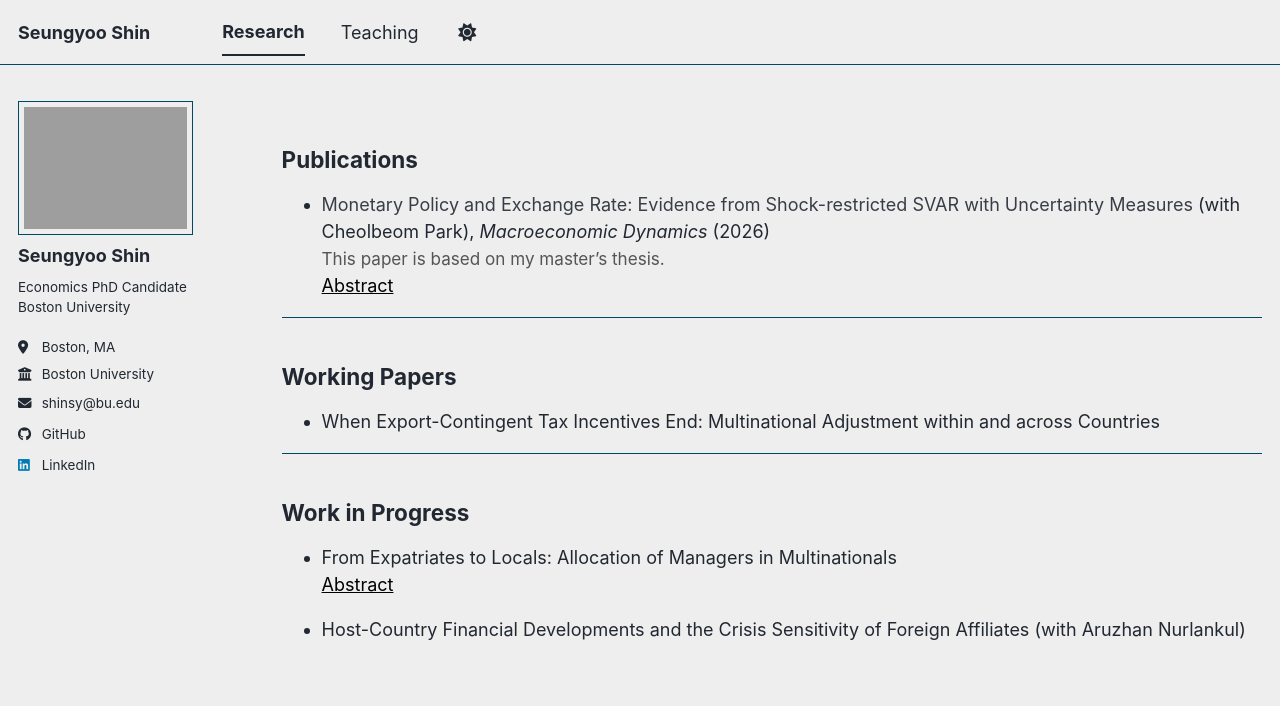
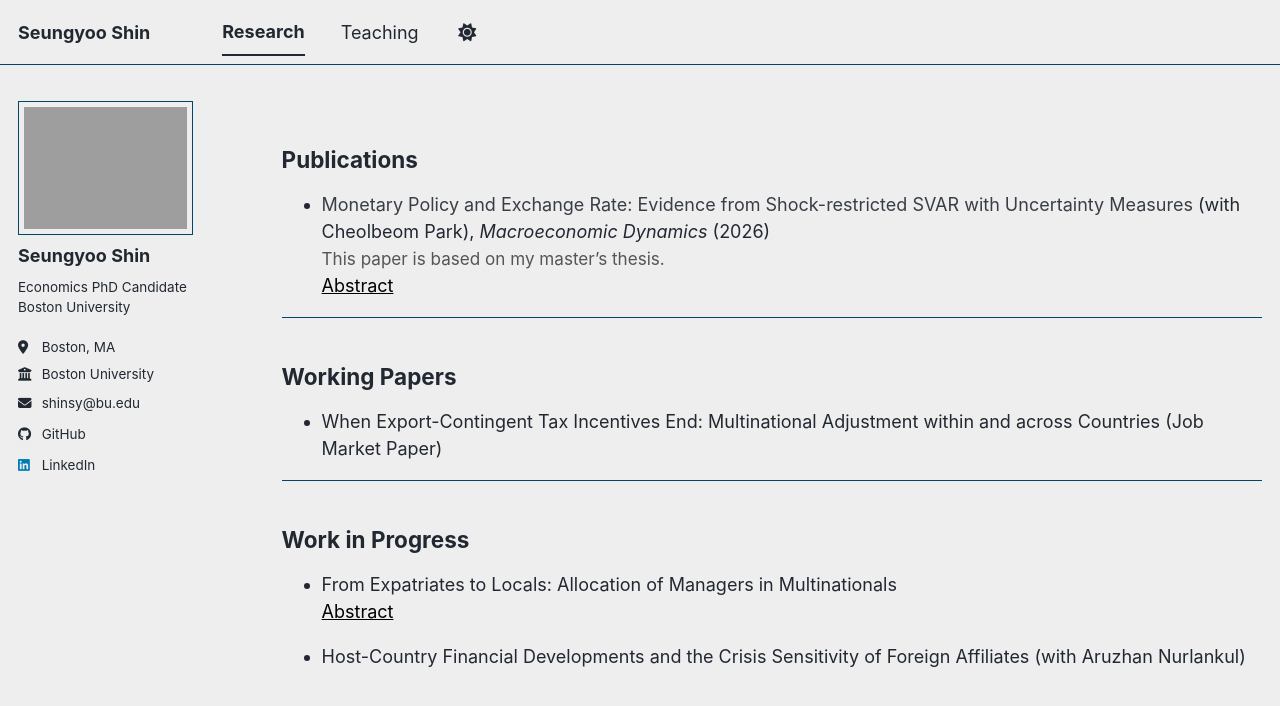
Before and after one commit to SeungyooShin/seungyooshin.github.io, a Jekyll site: the page built from _pages/research.md, in a window 1280 px wide. Shown: the top 706 px of the page. Built offline with Jekyll 4.4.1, drawn with Linux system fonts in a browser that asks for light colours; a script bundle is joined from its source files by our own code; library files that are not in the unit come from our copies.

Commit message:
Update research.md

```diff
--- a/_pages/research.md
+++ b/_pages/research.md
@@ -39,7 +39,7 @@
 
 <ul>
   <li>
-      When Export-Contingent Tax Incentives End: Multinational Adjustment within and across Countries
+      When Export-Contingent Tax Incentives End: Multinational Adjustment within and across Countries (Job Market Paper)
   </li>
 </ul>
 
```
